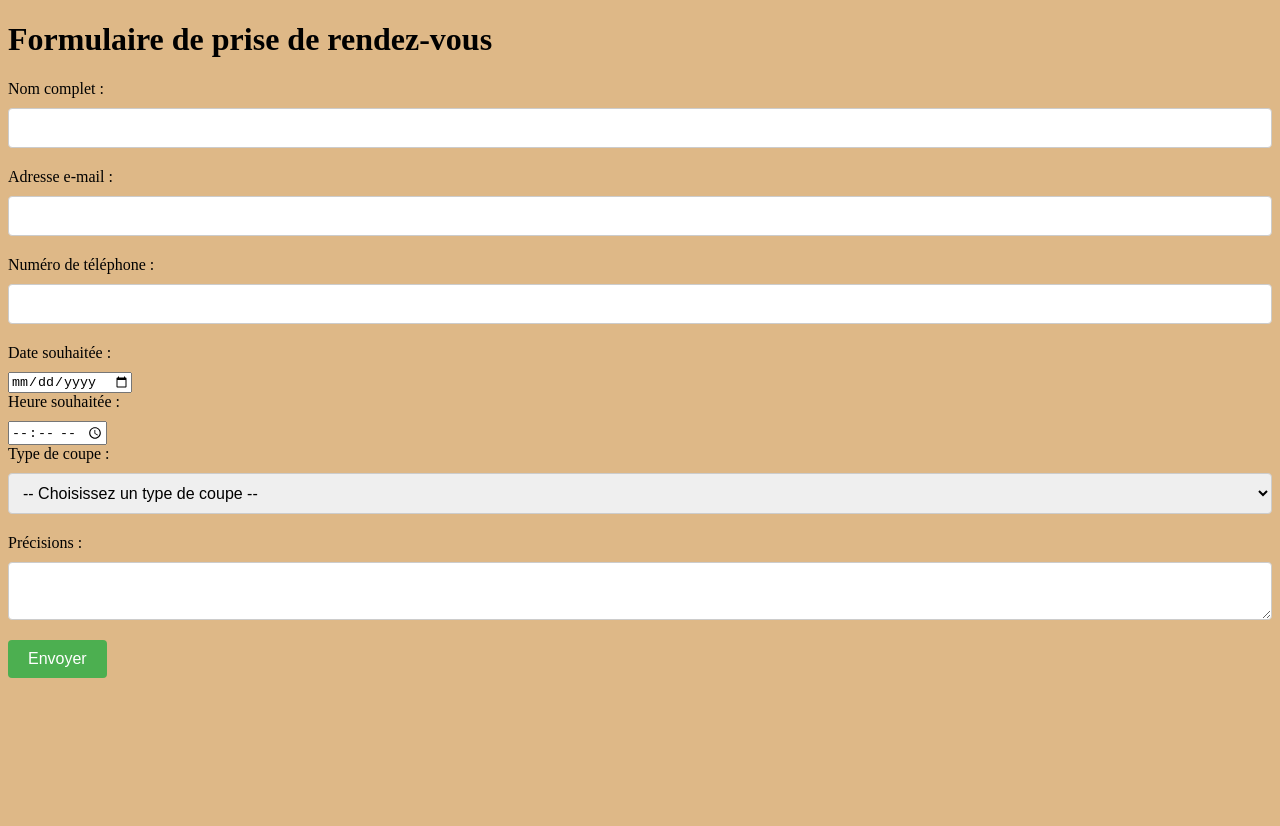
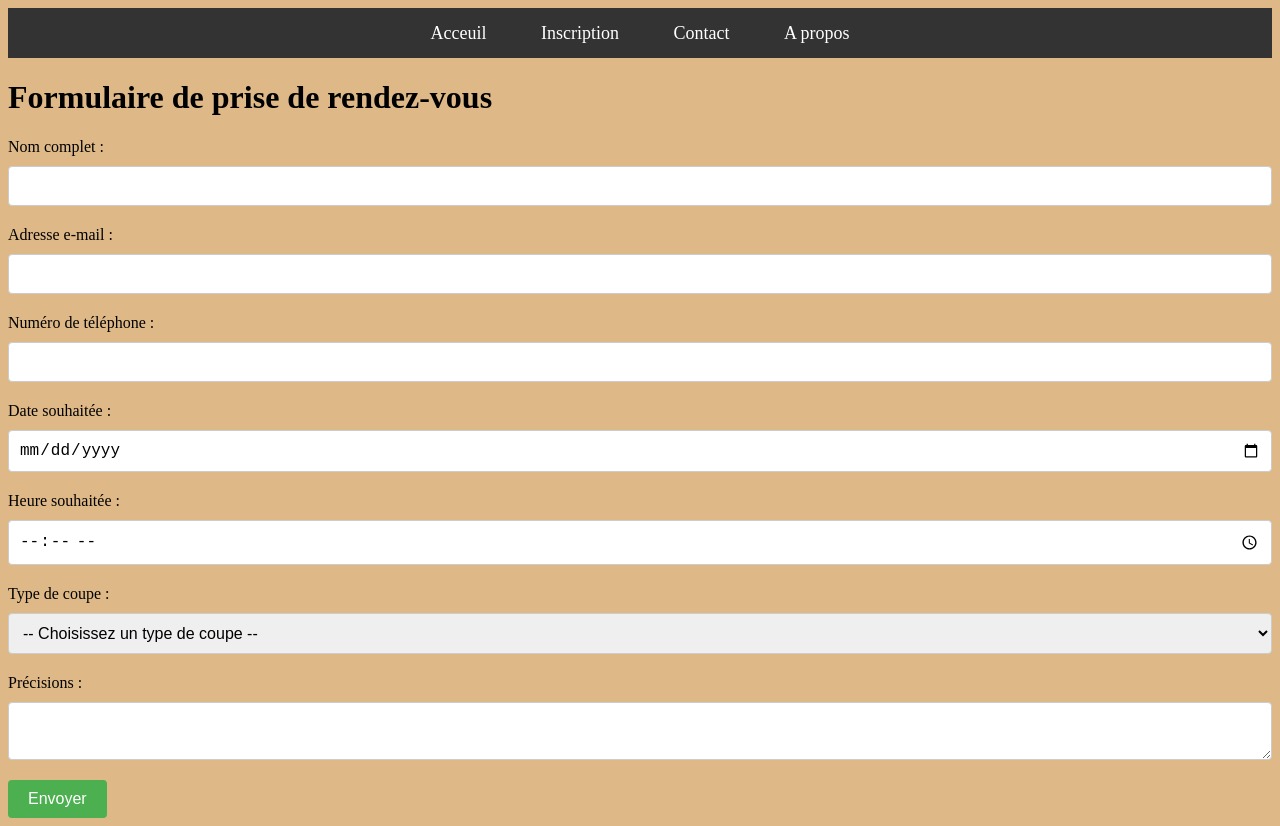
Before and after one commit to raymondcedric92/prise-de-rdv-salon-de-coiffure, a plain HTML site: page index.html in a window 1280 px wide. Before the commit the page ends 800 px from the top, so only its background shows below. Drawn offline with Linux system fonts and the light colour scheme.

Commit message:
nav bar ajouté

```diff
--- a/index.html
+++ b/index.html
@@ -6,6 +6,14 @@
     <title>Formulaire de prise de rendez-vous</title>
   </head>
   <body>
+    <nav>
+        <ul>
+            <li><a href="#">Acceuil</a></li>
+            <li><a href="#">Inscription</a></li>
+            <li><a href="#">Contact</a></li>
+            <li><a href="#">A propos</a></li>
+        </ul>
+    </nav>
     <h1>Formulaire de prise de rendez-vous</h1>
     <form>
       <label for="nom_complet">Nom complet :</label>
--- a/style.css
+++ b/style.css
@@ -1,6 +1,37 @@
       body{
         background-color: burlywood;
       }
+      nav {
+        background-color: #333;
+        height: 50px;
+        text-align: center;
+        font-size: 18px;
+      }
+
+      ul {
+        list-style: none;
+        margin: 0;
+        padding: 0;
+        display: inline-block;
+      }
+
+      li {
+        display: inline-block;
+        margin: 0 10px;
+      }
+
+      a {
+        display: block;
+        color: #fff;
+        text-decoration: none;
+        padding: 15px;
+        transition: all 0.3s ease;
+      }
+
+      a:hover {
+        background-color: #666;
+      }
+
        label {
         display: block;
         margin-bottom: 10px;
@@ -8,6 +39,8 @@
       input[type=text],
       input[type=email],
       input[type=tel],
+      input[type=date],
+      input[type=time],
       select,
       textarea {
         display: block;
```
